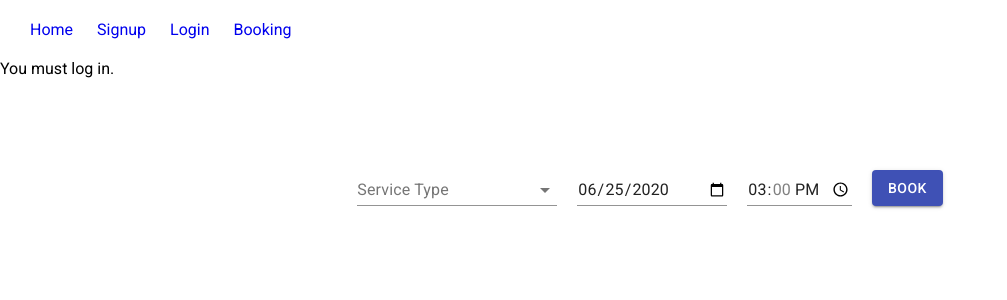
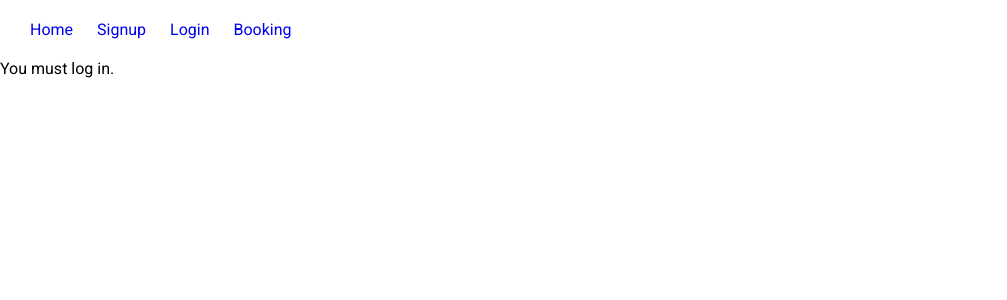
Before and after one commit to pavittarx/jsengage, a React (Create React App) app: page /bookings in a window 1280 px wide. Shown: the top 300 px of the page, without its empty margins (0-1007 px from the left). Built offline with nearby package versions, Linux system fonts and the light colour scheme; no server answers.

Commit message:
fixed state renders

```diff
--- a/src/components/Booking.jsx
+++ b/src/components/Booking.jsx
@@ -8,7 +8,6 @@ import { TextField, MenuItem } from "@material-ui/core";
 import styles from "./../styles/bookings.module.scss";
 
 function setBookings(facilities) {
-  console.log("running setLogin()");
 
   axios
     .get("/api/bookings")
@@ -89,8 +88,9 @@ export default () => {
 
   return (
     <>
+      { /* facilities is an array, so it needs to checked for emptiness */}
       {!facilities.length && "You must log in."}
-      {facilities && <BookingsSelection facilities={facilities} />}
+      {facilities.length? <BookingsSelection facilities={facilities} />: null}
     </>
   );
 };
```
